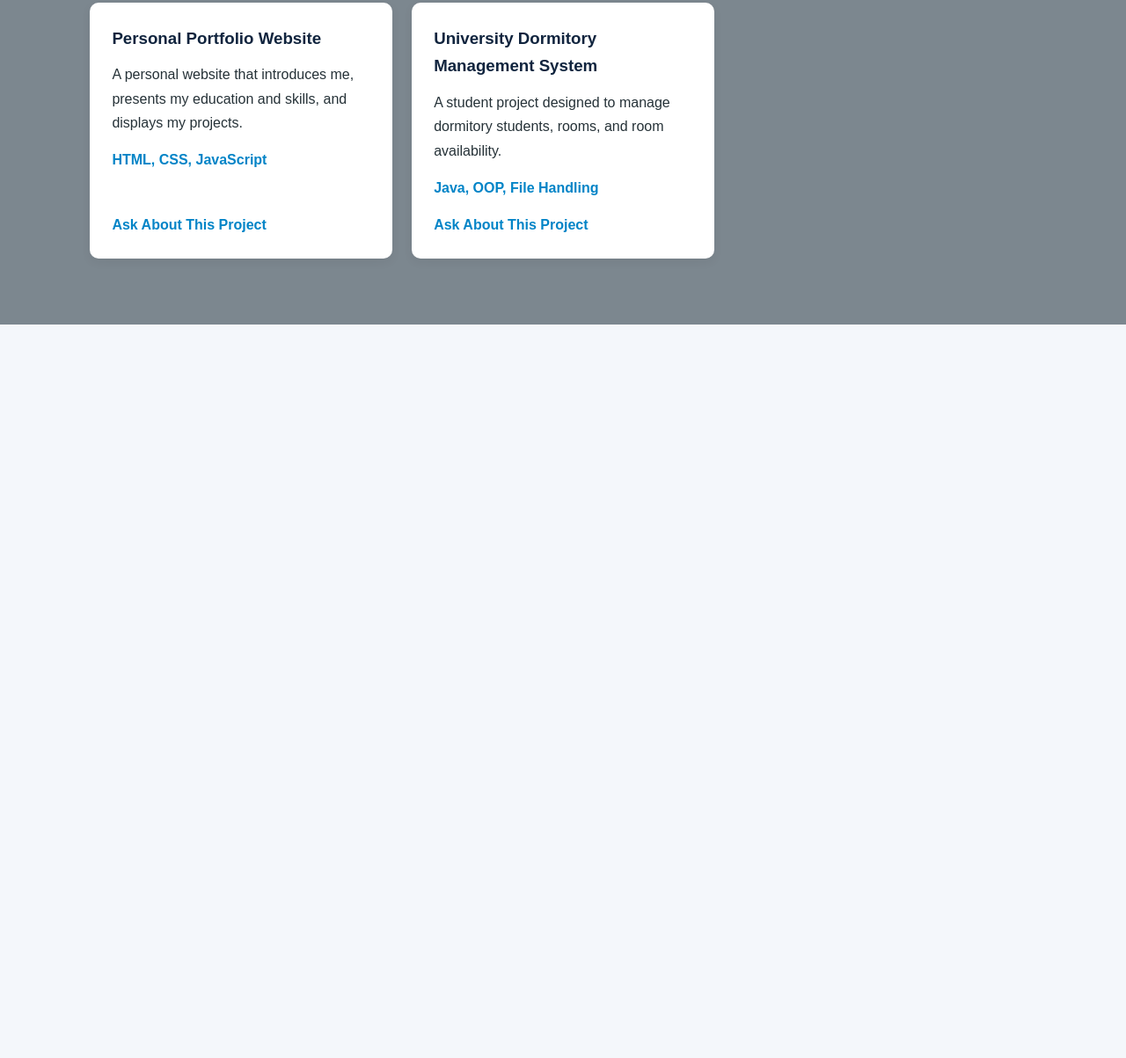
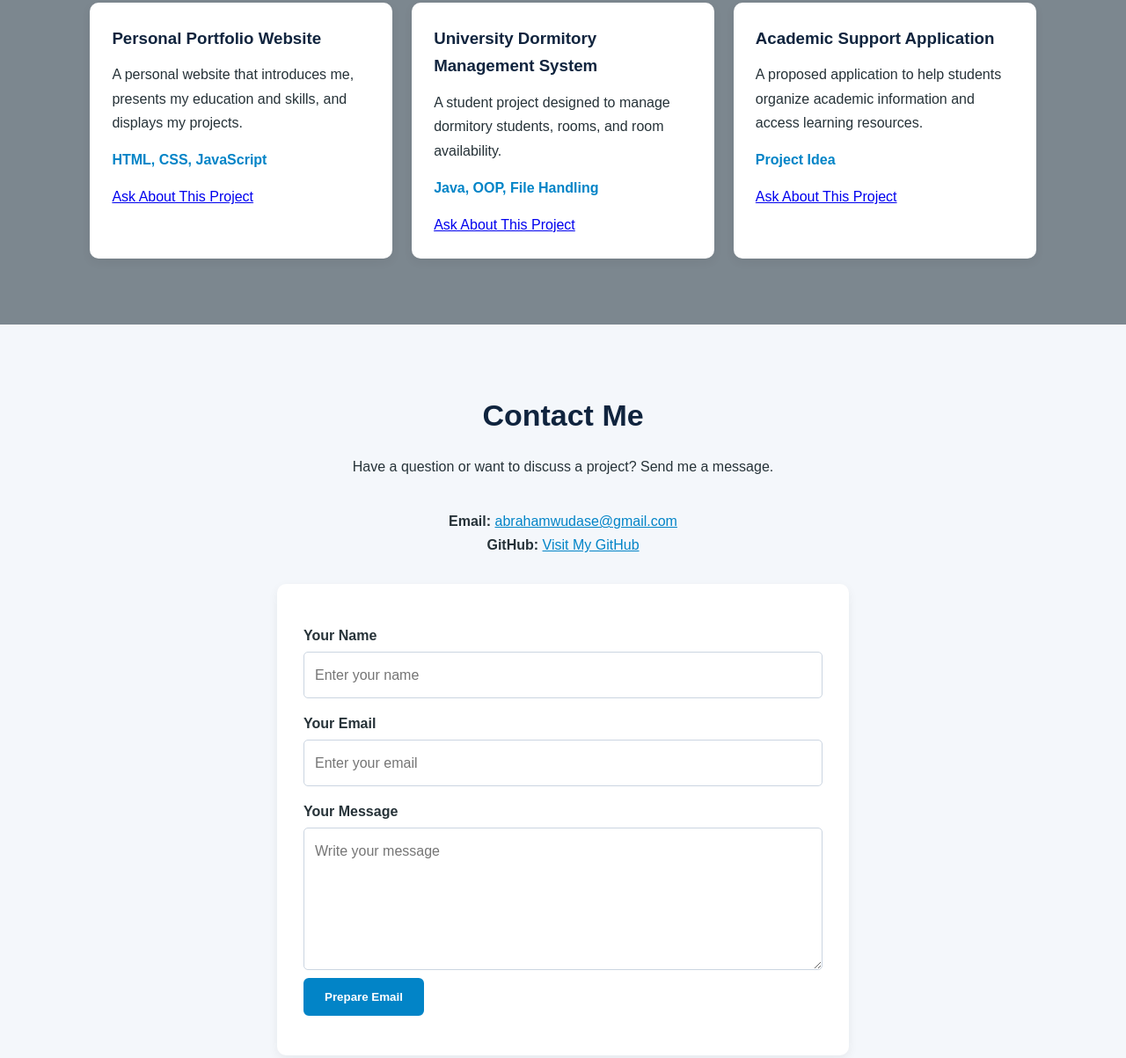
Before and after one commit to abrahamwudase-ship-it/portfolio, a plain HTML site: page index.html in a window 1280 px wide. Shown: the part 2647-3850 px from the top of the page at 88% size. Before the commit the page ends 3016 px from the top, so only its background shows below. Drawn offline with Linux system fonts and the light colour scheme.

Commit message:
feat contact on my portfolio

```diff
--- a/index.html
+++ b/index.html
@@ -158,7 +158,8 @@
             </div>
         </section>
 
-         <section id="projects" class="section projects-section">
+         <!-- 5. Projects -->
+        <section id="projects" class="section projects-section">
             <h2 class="section-title">My Projects</h2>
 
             <p class="section-description">
@@ -180,7 +181,7 @@
                         HTML, CSS, JavaScript
                     </p>
 
-                    <a href="index.html" class="project-link1">
+                    <a href="#contact" class="project-link">
                         Ask About This Project
                     </a>
                 </article>
@@ -197,7 +198,94 @@
                         Java, OOP, File Handling
                     </p>
 
-                    <a href="C:\Users\user\Documents\GitHub\javaa\Dormitory management system\src"  class="project-link2">
+                    <a href="#contact" class="project-link">
                         Ask About This Project
                     </a>
                 </article>
+
+                <article class="project-card">
+                    <h3>Academic Support Application</h3>
+
+                    <p>
+                        A proposed application to help students
+                        organize academic information and access
+                        learning resources.
+                    </p>
+
+                    <p class="technology">
+                        Project Idea
+                    </p>
+
+                    <a href="#contact" class="project-link">
+                        Ask About This Project
+                    </a>
+                </article>
+
+            </div>
+        </section>
+
+        <!-- 6. Contact Information -->
+        <section id="contact" class="section contact-section">
+            <h2 class="section-title">Contact Me</h2>
+
+            <p class="section-description">
+                Have a question or want to discuss a project?
+                Send me a message.
+            </p>
+
+            <div class="contact-details">
+                <p>
+                    <strong>Email:</strong>
+                    <a href="mailto:your-email@example.com">
+                        abrahamwudase@gmail.com
+                    </a>
+                </p>
+
+                <p>
+                    <strong>GitHub:</strong>
+                    <a href="https://github.com/abrahamwudase-ship-it"
+                       target="_blank" rel="noopener noreferrer">
+                        Visit My GitHub
+                    </a>
+                </p>
+            </div>
+
+            <form id="contact-form">
+
+                <label for="name">Your Name</label>
+                <input
+                    type="text"
+                    id="name"
+                    name="name"
+                    placeholder="Enter your name"
+                    required
+                >
+
+                <label for="email">Your Email</label>
+                <input
+                    type="email"
+                    id="email"
+                    name="email"
+                    placeholder="Enter your email"
+                    required
+                >
+
+                <label for="message">Your Message</label>
+                <textarea
+                    id="message"
+                    name="message"
+                    rows="5"
+                    placeholder="Write your message"
+                    required
+                ></textarea>
+
+                <button type="submit" class="btn">
+                    Prepare Email
+                </button>
+
+                <p id="form-status" role="status" aria-live="polite"></p>
+
+            </form>
+        </section>
+
+    </main>
--- a/style.css
+++ b/style.css
@@ -283,3 +283,53 @@ header {
 .project-link:hover {
     text-decoration: underline;
 }
+
+.contact-details {
+    max-width: 650px;
+    margin: 0 auto 30px;
+    text-align: center;
+}
+
+.contact-details a {
+    color: #0284c7;
+    overflow-wrap: anywhere;
+}
+
+#contact-form {
+    max-width: 650px;
+    margin: auto;
+    padding: 30px;
+    background-color: white;
+    border-radius: 10px;
+    box-shadow: 0 4px 12px rgba(0, 0, 0, 0.06);
+}
+
+#contact-form label {
+    display: block;
+    font-weight: bold;
+    margin: 15px 0 5px;
+}
+
+#contact-form input,
+#contact-form textarea {
+    width: 100%;
+    padding: 12px;
+    border: 1px solid #cbd5e1;
+    border-radius: 5px;
+    font: inherit;
+}
+
+#contact-form input:focus,
+#contact-form textarea:focus {
+    outline: 2px solid #0284c7;
+    border-color: transparent;
+}
+
+#contact-form textarea {
+    resize: vertical;
+}
+
+#form-status {
+    margin-top: 15px;
+    overflow-wrap: anywhere;
+}
```
